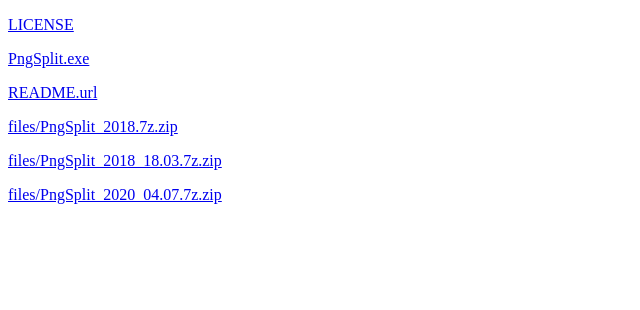
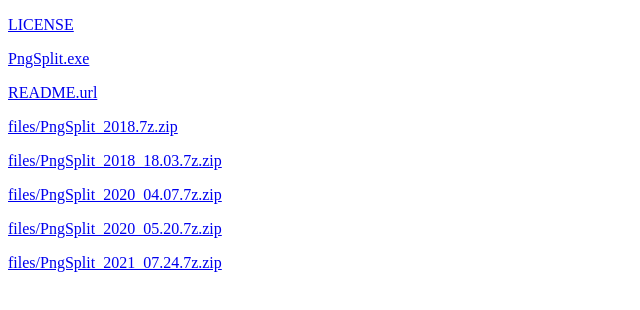
Before and after one commit to scimence/PngSplit, a plain HTML site: page index.html in a window 1280 px wide. Shown: the whole page, without its empty margins (0-640 px from the left). Drawn offline with Linux system fonts and the light colour scheme.

Commit message:
2021-07-24_15.23.14

```diff
--- a/index.html
+++ b/index.html
@@ -13,6 +13,8 @@
 <p style="text-align:justify"> <a target="_blank" href="https://gitee.com/scimence/PngSplit/raw/master/files/PngSplit_2018.7z.zip">files/PngSplit_2018.7z.zip</a></p>
 <p style="text-align:justify"> <a target="_blank" href="https://gitee.com/scimence/PngSplit/raw/master/files/PngSplit_2018_18.03.7z.zip">files/PngSplit_2018_18.03.7z.zip</a></p>
 <p style="text-align:justify"> <a target="_blank" href="https://gitee.com/scimence/PngSplit/raw/master/files/PngSplit_2020_04.07.7z.zip">files/PngSplit_2020_04.07.7z.zip</a></p>
+<p style="text-align:justify"> <a target="_blank" href="https://gitee.com/scimence/PngSplit/raw/master/files/PngSplit_2020_05.20.7z.zip">files/PngSplit_2020_05.20.7z.zip</a></p>
+<p style="text-align:justify"> <a target="_blank" href="https://gitee.com/scimence/PngSplit/raw/master/files/PngSplit_2021_07.24.7z.zip">files/PngSplit_2021_07.24.7z.zip</a></p>
 </div>
 </body>
 
```
Also changed, not shown: MD5.txt, 2 other files.
